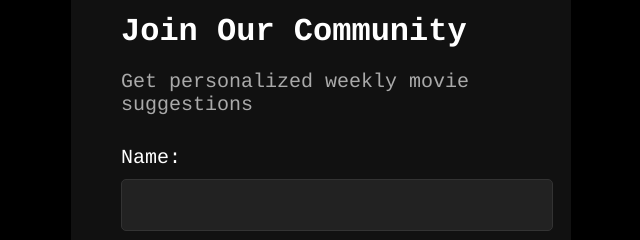
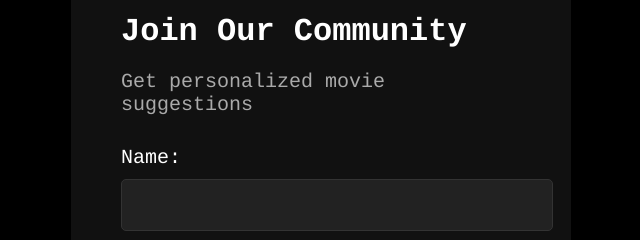
Before and after one commit to bingequic/ratings, a plain HTML site: page feedback.html in a window 1280 px wide. Shown: the part 197-437 px from the top of the page, 319-959 px from the left. Drawn offline with Linux system fonts and the light colour scheme.

Commit message:
Update feedback.html

```diff
--- a/feedback.html
+++ b/feedback.html
@@ -105,7 +105,7 @@
 <body>
     <div class="feedback-container">
         <h1>Join Our Community</h1>
-        <p class="description">Get personalized weekly movie suggestions</p>
+        <p class="description">Get personalized movie suggestions</p>
         <form action="https://formspree.io/f/mjkbbrbe" method="POST">
             <label for="name">Name:</label>
             <input type="text" id="name" name="name" required>
```
